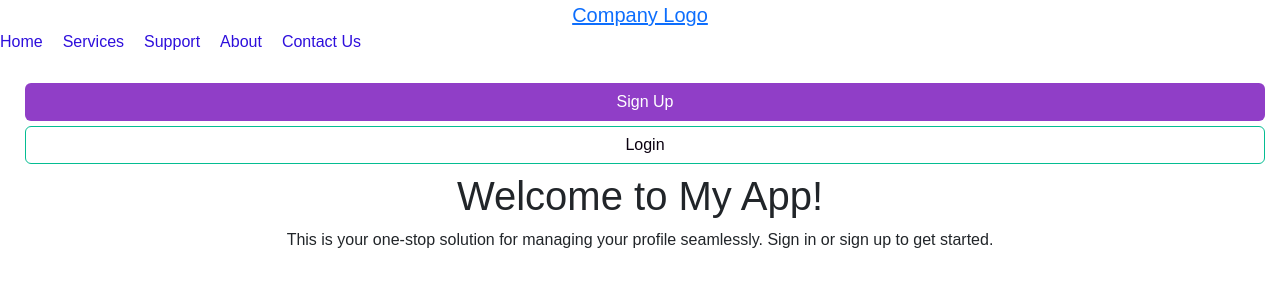
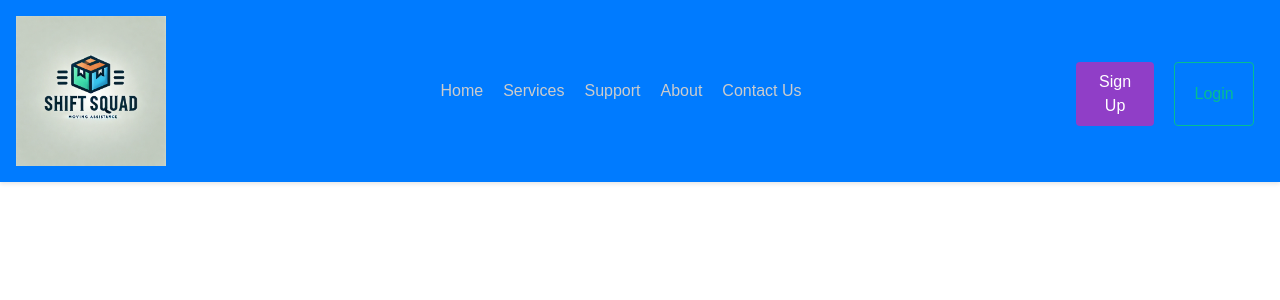
Before and after one commit to Product-Design-Implementation-Group-4/User_Application_Frontend, a React app: page / in a window 1280 px wide. Shown: the top 300 px of the page. Built offline with nearby package versions, Linux system fonts and the light colour scheme; no server answers; the HTML template or start-up script is replaced by a standard one.

Commit message:
homepage nav bar completed

```diff
--- a/src/components/NavbarHome.css
+++ b/src/components/NavbarHome.css
@@ -1,4 +1,3 @@
-/* NavbarHome.css */
 body {
   margin: 0;
   font-family: Arial, sans-serif;
@@ -6,54 +5,50 @@ body {
 
 .navbar {
   display: flex;
-    justify-content: space-between;
-    align-items: center;
+  justify-content: space-between; /* Space between logo and other content */
+  align-items: center; /* Center items vertically */
   padding: 10px 20px;
   background-color: #333;
-    color: #490aa1;
+  color: #fff;
 }
 
-  .navbar-logo {
-    text-decoration: none;
-    justify-content: flex-start;
-    align-items: start;
+.logo-image {
+  height: 40px; /* Adjust height */
+  width: auto; /* Maintain aspect ratio */
+}
 
-    left: 150px;
-    font-size: 20px;
-    color: #472b69;
-  }
 
 .navbar-links {
   list-style: none;
   display: flex;
-    gap: 20px;
-    margin: 10;
-    margin-left: 50;
+  gap: 20px; /* Space between links */
   padding: 0;
+  margin: 0;
 }
 
 .navbar-links li a {
   text-decoration: none;
-    color: #2e0fdc;
+  color: #ccc;
   transition: color 0.3s ease;
 }
 
 .navbar-links li a:hover {
-    color: #1d0d53;
+  color: #fff;
 }
 
 .navbar-buttons {
-    margin-left: 10px;
+  display: flex; /* Ensure buttons are aligned horizontally */
+  gap: 10px; /* Space between buttons */
+}
+
+.navbar-buttons .signup {
   padding: 8px 15px;
+  background-color: #903ec7;
+  color: #fff;
   border: none;
   border-radius: 4px;
   cursor: pointer;
   transition: background-color 0.3s ease;
-  }
-
-  .navbar-buttons .signup {
-    background-color: #903ec7;
-    color: #fff;
 }
 
 .navbar-buttons .signup:hover {
@@ -61,23 +56,31 @@ body {
 }
 
 .navbar-buttons .login {
+  padding: 8px 15px;
   background-color: transparent;
-    color: #0b0110;
+  color: #05bd92;
   border: 1px solid #05bd92;
+  border-radius: 4px;
+  cursor: pointer;
+  transition: background-color 0.3s ease, color 0.3s ease;
 }
 
 .navbar-buttons .login:hover {
   background-color: #112de5;
-    color: #333;
+  color: #fff;
 }
 
 @media (max-width: 768px) {
   .navbar-links {
-      display: none; /* Adjust for responsiveness */
+    display: none; /* Hide links on smaller screens */
   }
 
   .navbar {
     flex-direction: column;
     align-items: flex-start;
   }
+
+  .navbar-buttons {
+    margin-top: 10px; /* Adjust spacing for smaller screens */
   }
+}
--- a/src/components/NavbarHome.jsx
+++ b/src/components/NavbarHome.jsx
@@ -1,11 +1,15 @@
-import React from "react";
+import React from 'react';
 import './NavbarHome.css';
+import companyLogo from '../assets/company.png'; // Import the image
 
 const NavbarHome = ({ onLogin, onSignUp }) => {
   return (
-    <nav className="navbar-home">
+    <nav className="navbar">
       <div className="navbar-logo">
-        <a href="/">Company Logo</a>
+        {/* Use the image as the logo */}
+        <a href="/">
+          <img src={companyLogo} alt="Company Logo" className="logo-image" />
+        </a>
       </div>
       <ul className="navbar-links">
         <li><a href="/">Home</a></li>
--- a/src/components/home.jsx
+++ b/src/components/home.jsx
@@ -10,7 +10,7 @@ function Home() {
   };
 
   const handleSignUp = () => {
-    navigate("/signup");
+    navigate("/register");
   };
 
   return (
```
Lines whose indentation alone changed are shown as unchanged.
